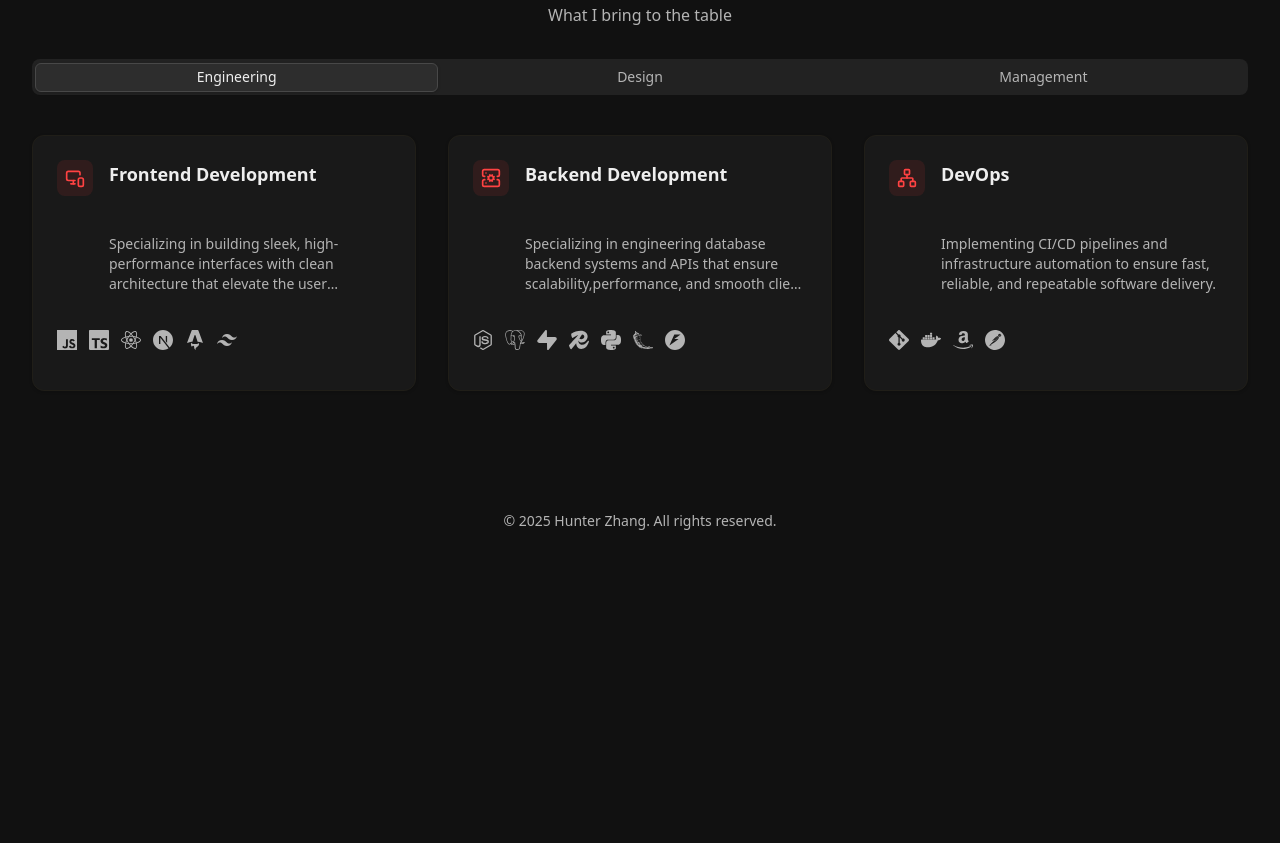
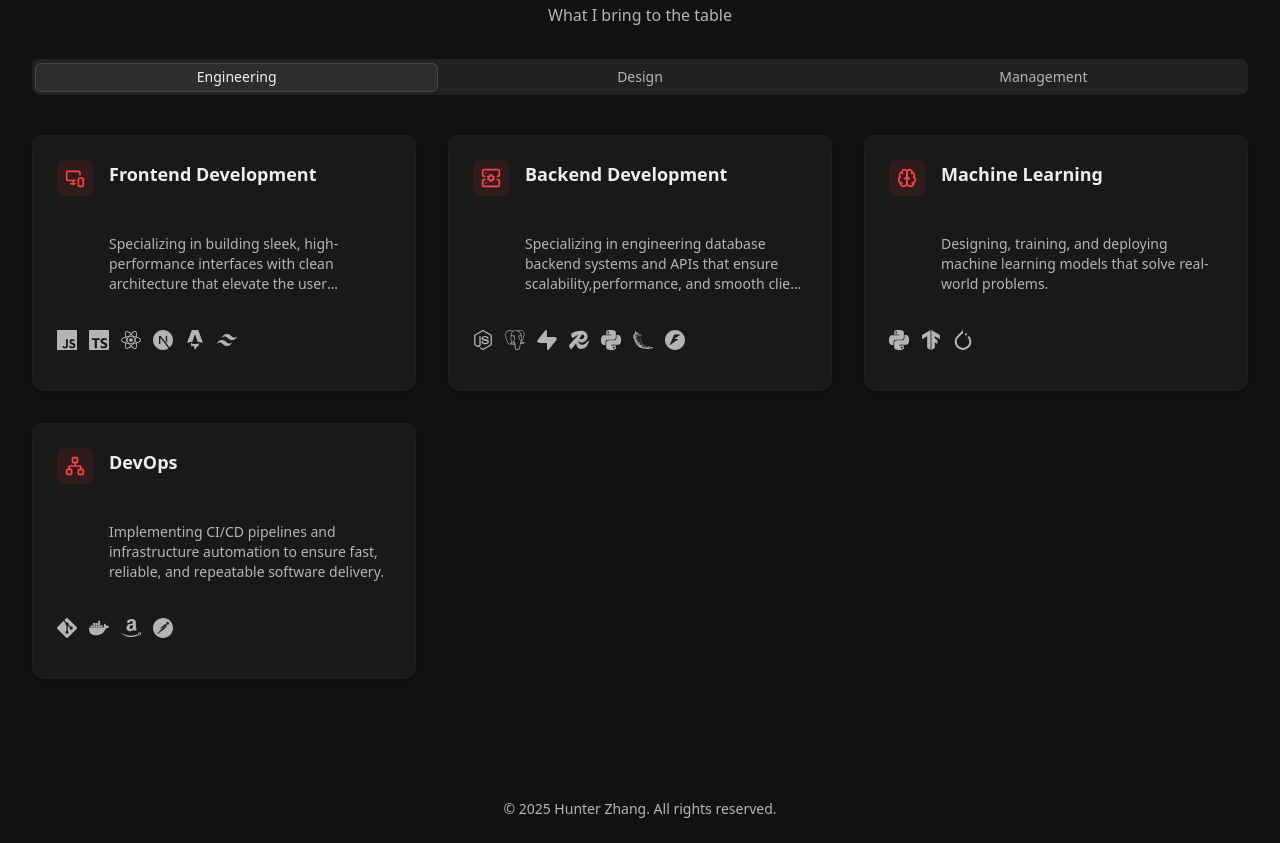
Before and after one commit to hunterZh37/hunterzhang.github.io, an Astro site: page / in a window 1280 px wide. Shown: the part 1218-2061 px from the top of the page. Before the commit the page ends 1773 px from the top, so only its background shows below. Built offline with nearby package versions, Linux system fonts and the light colour scheme; Astro itself is replaced by a stand-in of ours.

Commit message:
✅Implemented Machine Learning

```diff
--- a/src/features/projects/service.ts
+++ b/src/features/projects/service.ts
@@ -194,6 +194,16 @@ export const skillsList: Array<SkillData> = [
     ],
   },
   {
+    category: 'engineering',
+    id: 'machineLearning',
+    iconName: 'Brain',
+    technologies: [
+      { id: 'python', name: 'Python' },
+      { id: 'tensorflow', name: 'TensorFlow' },
+      { id: 'pytorch', name: 'PyTorch' },
+    ],
+  },
+  {
     category: 'design',
     id: 'uiUxDesign',
     iconName: 'PenTool',
--- a/src/i18n/ui.ts
+++ b/src/i18n/ui.ts
@@ -56,6 +56,10 @@ export const ui = {
       devOps: {
         title: 'DevOps',
         description: "Implementing CI/CD pipelines and infrastructure automation to ensure fast, reliable, and repeatable software delivery.",
+      },
+      machineLearning: {
+        title: 'Machine Learning',
+        description: 'Designing, training, and deploying machine learning models that solve real-world problems.',
       },
     },
     site: {
```
Also changed, not shown: src/components/ui/skillCard.tsx (+6 -2 lines).
